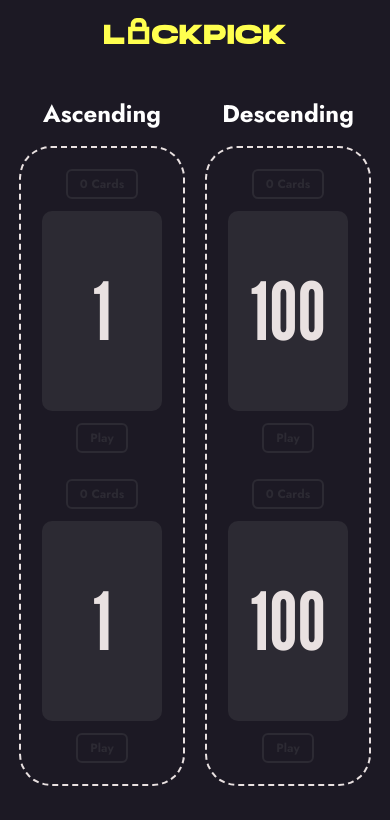
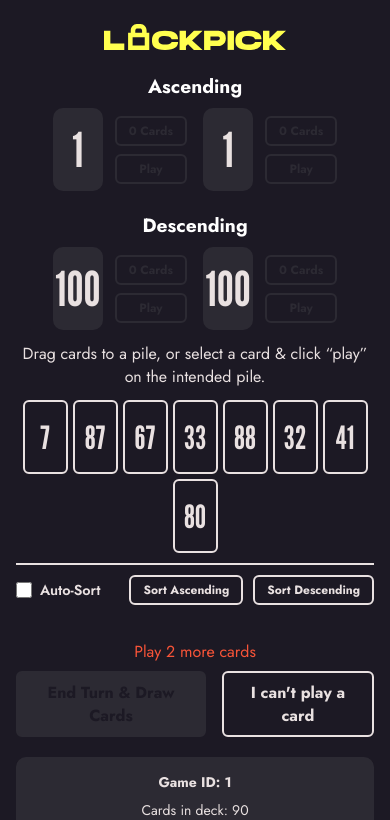
Before and after one commit to simonproudfootxyz/lockpick, a React (Create React App) app: page /game/1 in a window 390 px wide. Shown: the top 820 px of the page. Built offline with nearby package versions, Linux system fonts and the light colour scheme; no server answers.

Commit message:
- update system yellow and primary color - MVP of mobile version of game

```diff
--- a/src/App.css
+++ b/src/App.css
@@ -4,10 +4,10 @@
   --black--light-2: #8a8784;
   --black--light-3: #2e2e33;
   --white: #e9e1e1;
-  --yellow: #ffff25;
+  --yellow: #ffff4f;
   --yellow--light: #ffffb7;
   --red: #f85438;
-  --primary-color: #ffff25;
+  --primary-color: #ffff4f;
   --secondary-color: #f85438;
 
   /* font family */
@@ -27,3 +27,38 @@
 .disabled {
   color: var(--black--light-3);
 }
+
+.hidden {
+  display: none;
+}
+
+.visible {
+  display: flex;
+}
+
+.visible--tablet-down,
+.visible--phone-down {
+  display: none;
+}
+
+/* Global Tablet */
+@media (max-width: 768px) {
+  .hidden--tablet-down {
+    display: none;
+  }
+
+  .visible--tablet-down {
+    display: flex;
+  }
+}
+
+/* Global Phone */
+@media (max-width: 640px) {
+  .hidden--phone-down {
+    display: none;
+  }
+
+  .visible--phone-down {
+    display: block;
+  }
+}
--- a/src/Card.css
+++ b/src/Card.css
@@ -63,3 +63,23 @@
 .card.card--discard.card--last .card-value {
   color: var(--black);
 }
+
+@media (max-width: 768px) {
+  .card {
+    width: 45px;
+    height: 74px;
+  }
+
+  .card-value {
+    font-size: 2rem;
+  }
+
+  .card.card--discard {
+    width: 50px;
+    height: 83px;
+  }
+
+  .card.card--discard .card-value {
+    font-size: 3rem;
+  }
+}
--- a/src/DiscardPile.css
+++ b/src/DiscardPile.css
@@ -5,7 +5,6 @@
   min-width: 80px;
   min-height: 120px;
   border-radius: 8px;
-  margin: 5px;
   position: relative;
   gap: 0.75rem;
 }
@@ -83,7 +82,6 @@
   display: flex;
   align-items: center;
   justify-content: center;
-  min-height: 100px;
   position: relative;
 }
 
@@ -153,3 +151,16 @@
   background: #a0aec0;
   transform: none;
 }
+
+@media (max-width: 768px) {
+  .discard-pile {
+    flex-direction: row;
+    min-height: auto;
+  }
+
+  .tablet-button-container {
+    display: flex;
+    flex-direction: column;
+    gap: 0.5rem;
+  }
+}
--- a/src/DiscardPile.js
+++ b/src/DiscardPile.js
@@ -113,8 +113,9 @@ const DiscardPile = ({
       onDragLeave={handleDragLeave}
       onDrop={handleDrop}
     >
+      {/* Desktop View Pile button */}
       <InvertButton
-        className={`${pile.length === 0 && "disabled"}`}
+        className={`hidden--tablet-down ${pile.length === 0 && "disabled"}`}
         onClick={() => onViewPile(pile, pileType, pileNumber)}
         title="View all cards in this pile"
         disabled={pile.length === 0}
@@ -122,6 +123,7 @@ const DiscardPile = ({
       >
         {pile.length} {pile.length > 1 || pile.length === 0 ? "Cards" : "Card"}
       </InvertButton>
+      {/* End Desktop View Pile button */}
       <div className="pile-cards">
         <div
           className={`pile-display ${pile.length > 1 ? "pile--multiple" : ""}`}
@@ -154,6 +156,18 @@ const DiscardPile = ({
           )}
         </div>
       </div>
+      {/* Tablet Button Container */}
+      <div className="tablet-button-container visible--tablet-down">
+        <InvertButton
+          className={`${pile.length === 0 && "disabled"}`}
+          onClick={() => onViewPile(pile, pileType, pileNumber)}
+          title="View all cards in this pile"
+          disabled={pile.length === 0}
+          mini
+        >
+          {pile.length}{" "}
+          {pile.length > 1 || pile.length === 0 ? "Cards" : "Card"}
+        </InvertButton>
         <InvertButton
           className={`${isSelected ? "selected" : ""} ${
             !isSelectable ? "disabled" : ""
@@ -164,15 +178,20 @@ const DiscardPile = ({
         >
           Play
         </InvertButton>
-      {/* <button
-        className={`select-pile-btn ${isSelected ? "selected" : ""} ${
+      </div>
+      {/* End Tablet Button Container */}
+      {/* Desktop Play button */}
+      <InvertButton
+        className={`hidden--tablet-down ${isSelected ? "selected" : ""} ${
           !isSelectable ? "disabled" : ""
         }`}
         onClick={() => onPlayCard(pileNumber - 1)}
         disabled={!isSelectable}
+        mini
       >
         Play
-      </button> */}
+      </InvertButton>
+      {/* End Desktop Play button */}
     </div>
   );
 };
--- a/src/Game.css
+++ b/src/Game.css
@@ -1,11 +1,10 @@
 .game {
   min-height: 100vh;
-  padding: 20px;
+  padding: 1.5rem;
 }
 
 .game-header {
   text-align: center;
-  margin-bottom: 30px;
   color: white;
 }
 
@@ -422,7 +421,7 @@
 
 @media (max-width: 768px) {
   .game {
-    padding: 10px;
+    padding: 1rem;
   }
 
   .game-header h1 {
@@ -431,11 +430,6 @@
 
   .discard-piles {
     gap: 20px;
-  }
-
-  .piles-row {
-    flex-direction: column;
-    align-items: center;
   }
 
   .game-controls {
@@ -447,6 +441,15 @@
     position: static;
     margin-top: 20px;
     text-align: center;
+  }
+
+  .pile-group {
+    width: 100%;
+  }
+
+  .pile-group h3 {
+    font-size: 1.2rem;
+    margin-bottom: 0.5rem;
   }
 }
 
@@ -635,3 +638,16 @@
     position: static;
   }
 }
+
+@media (max-width: 768px) {
+  /* Piles */
+  .piles-row {
+    padding: 0;
+    border: none;
+  }
+
+  /* Player */
+  .player .player__instructions {
+    margin: 0.75rem 0;
+  }
+}
```
Lines whose indentation alone changed are shown as unchanged.
